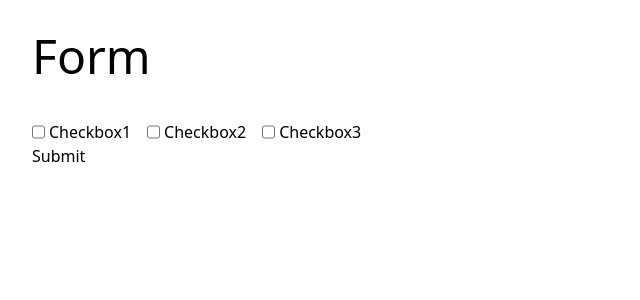
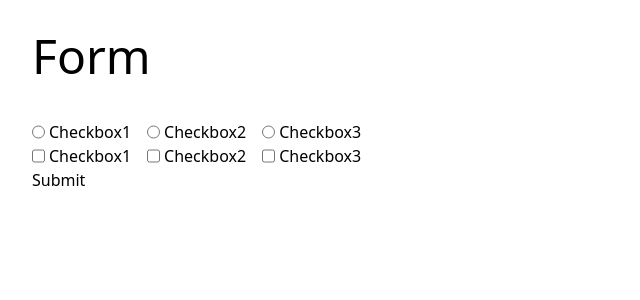
Before and after one commit to ykob/learn-react-2022, a React (Create React App) app: page /form in a window 1280 px wide. Shown: the top 300 px of the page, without its empty margins (0-640 px from the left). Built offline with nearby package versions, Linux system fonts and the light colour scheme.

Commit message:
added the radio button component.

```diff
--- /dev/null
+++ b/src/components/form-element/RadioButton.tsx
@@ -0,0 +1,14 @@
+import React from 'react'
+
+interface Props extends React.ComponentProps<'input'> {
+  label: string
+}
+
+export const RadioButton: React.FC<Props> = ({ label, ...props }) => {
+  return (
+    <label className="flex gap-1">
+      <input {...props} type="radio" />
+      <span>{label}</span>
+    </label>
+  )
+}
--- a/src/views/Form.tsx
+++ b/src/views/Form.tsx
@@ -1,12 +1,12 @@
 import React, { useRef } from 'react'
 import { CheckBox } from '../components/form-element/Checkbox'
+import { RadioButton } from '../components/form-element/RadioButton'
 
 export function Form() {
   const ref = useRef<HTMLFormElement>(null)
 
   const onSubmit: React.FormEventHandler<HTMLFormElement> = (e) => {
     e.preventDefault()
-    console.log(ref.current)
   }
 
   return (
@@ -14,6 +14,11 @@ export function Form() {
       <h1 className="text-5xl mb-4">Form</h1>
       <form onSubmit={onSubmit} ref={ref}>
         <input type="text" name="text" />
+        <div className="flex gap-4">
+          <RadioButton name="radioButton" label="Checkbox1" value="radioButton1" />
+          <RadioButton name="radioButton" label="Checkbox2" value="radioButton2" />
+          <RadioButton name="radioButton" label="Checkbox3" value="radioButton3" />
+        </div>
         <div className="flex gap-4">
           <CheckBox name="checkbox" label="Checkbox1" value="checkbox1" />
           <CheckBox name="checkbox" label="Checkbox2" value="checkbox2" />
```
